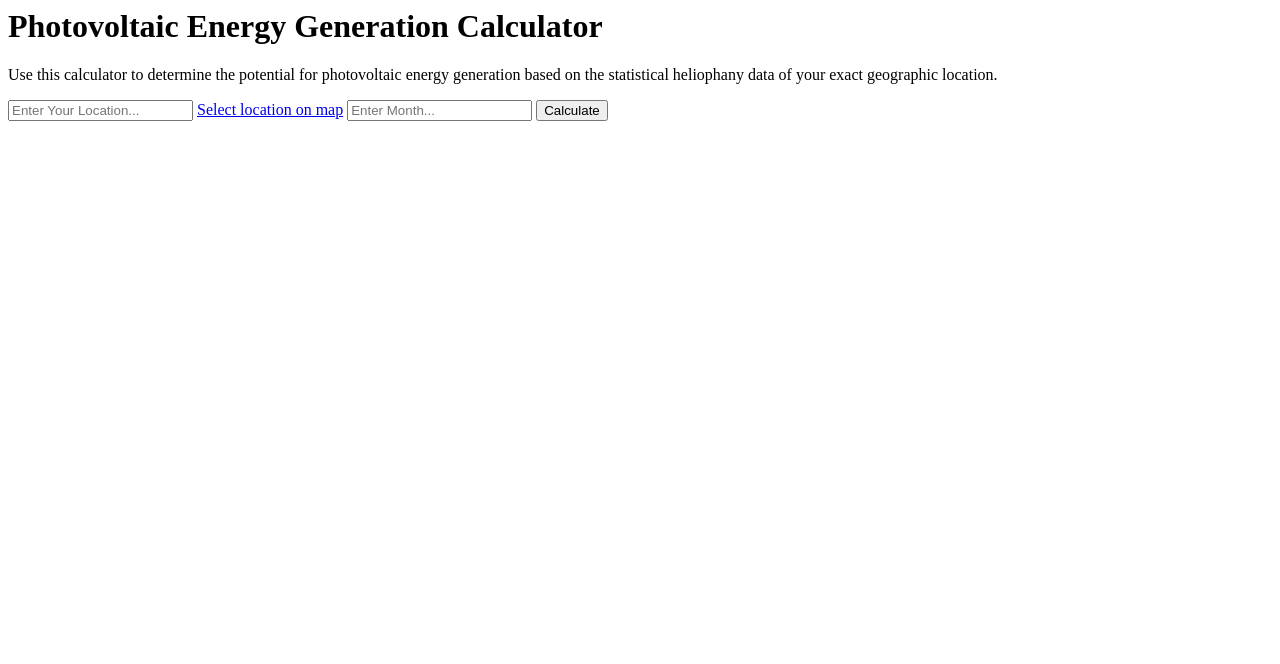
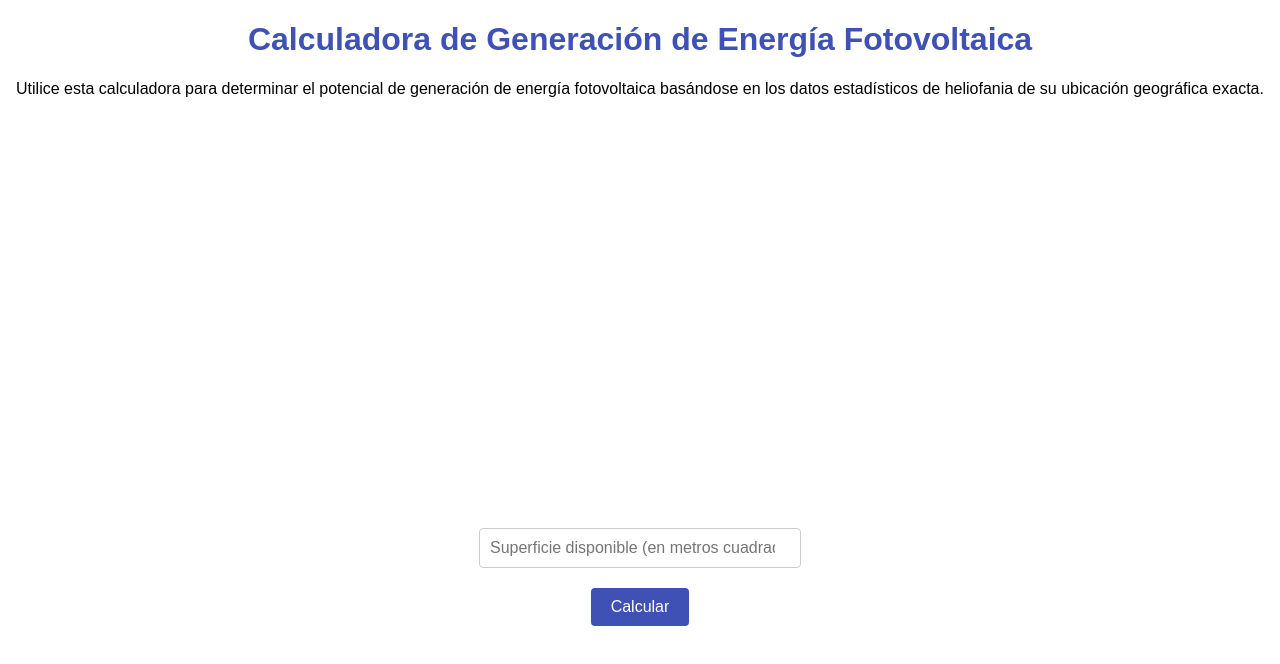
Before and after one commit to Nachomedio90/Fotovoltsun, a plain HTML site: page index.html in a window 1280 px wide. Drawn offline with Linux system fonts and the light colour scheme.

Commit message:
Update index.html

```diff
--- a/index.html
+++ b/index.html
@@ -1,35 +1,67 @@
-<div>
-  <h1>Photovoltaic Energy Generation Calculator</h1>
-  <p>
-    Use this calculator to determine the potential for photovoltaic energy generation based on the statistical heliophany data of your exact geographic location.
-  </p>
-  <form>
-    <input type="text" name="location" placeholder="Enter Your Location..." required />
-    <a href="#" id="select-location-link">Select location on map</a>
-    <input type="text" name="month" placeholder="Enter Month..." required />
-    <button type="submit">Calculate</button>
-  </form>
-</div>
-<script>
-  const form = document.querySelector("form");
-  const selectLocationLink = document.querySelector("#select-location-link");
-
-  selectLocationLink.addEventListener("click", (event) => {
-    event.preventDefault();
-    window.open("https://www.google.com/maps/");
-  });
-
-  form.addEventListener("submit", (event) => {
-    event.preventDefault();
-    const location = form.querySelector("input[name=location]").value;
-    const month = form.querySelector("input[name=month]").value;
-    fetch("/calculate-photovoltaic-energy-generation", {
-      method: "POST",
-      body: { location, month }
-    }).then((response) => {
-      response.json().then((data) => {
-        // Handle data here
-      });
-    });
-  });
-</script>
+<!DOCTYPE html>
+<html>
+  <head>
+    <title>Calculadora de Generación de Energía Fotovoltaica</title>
+    <meta charset="utf-8">
+    <style>
+      body {
+        font-family: Arial, sans-serif;
+        text-align: center;
+      }
+      h1 {
+        color: #3f51b5;
+      }
+      form {
+        display: flex;
+        flex-direction: column;
+        align-items: center;
+        justify-content: center;
+        margin: 20px 0;
+      }
+      input[type="text"],
+      input[type="number"] {
+        padding: 10px;
+        font-size: 16px;
+        margin: 10px;
+        width: 300px;
+        border: 1px solid #ccc;
+        border-radius: 4px;
+      }
+      button[type="submit"] {
+        padding: 10px 20px;
+        background-color: #3f51b5;
+        color: #fff;
+        border: none;
+        border-radius: 4px;
+        cursor: pointer;
+        font-size: 16px;
+        margin: 10px;
+      }
+      #map {
+        height: 400px;
+        width: 100%;
+      }
+    </style>
+  </head>
+  <body>
+    <h1>Calculadora de Generación de Energía Fotovoltaica</h1>
+    <p>Utilice esta calculadora para determinar el potencial de generación de energía fotovoltaica basándose en los datos estadísticos de heliofania de su ubicación geográfica exacta.</p>
+    <form>
+      <div id="map"></div>
+      <input type="hidden" id="latitude" name="latitude" required />
+      <input type="hidden" id="longitude" name="longitude" required />
+      <input type="number" name="surface" placeholder="Superficie disponible (en metros cuadrados)..." required />
+      <button type="submit">Calcular</button>
+    </form>
+    <script>
+      function initMap() {
+        const form = document.querySelector("form");
+        const mapDiv = document.getElementById("map");
+        const latitudeInput = form.querySelector("input[name=latitude]");
+        const longitudeInput = form.querySelector("input[name=longitude]");
+        const map = new google.maps.Map(mapDiv, {
+          center: { lat: -34.397, lng: 150.644 },
+          zoom: 8,
+        });
+        const marker = new google.maps.Marker({
+          position:
```
